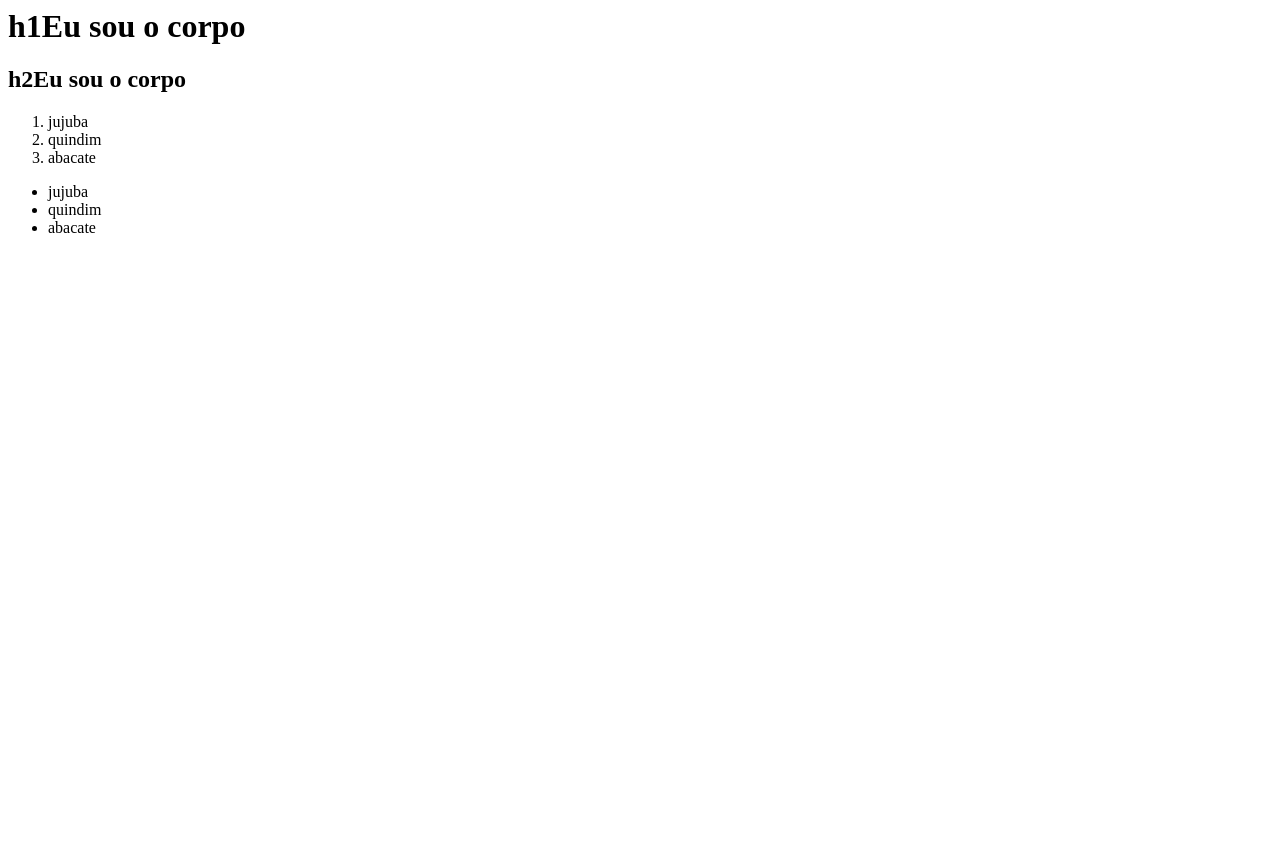
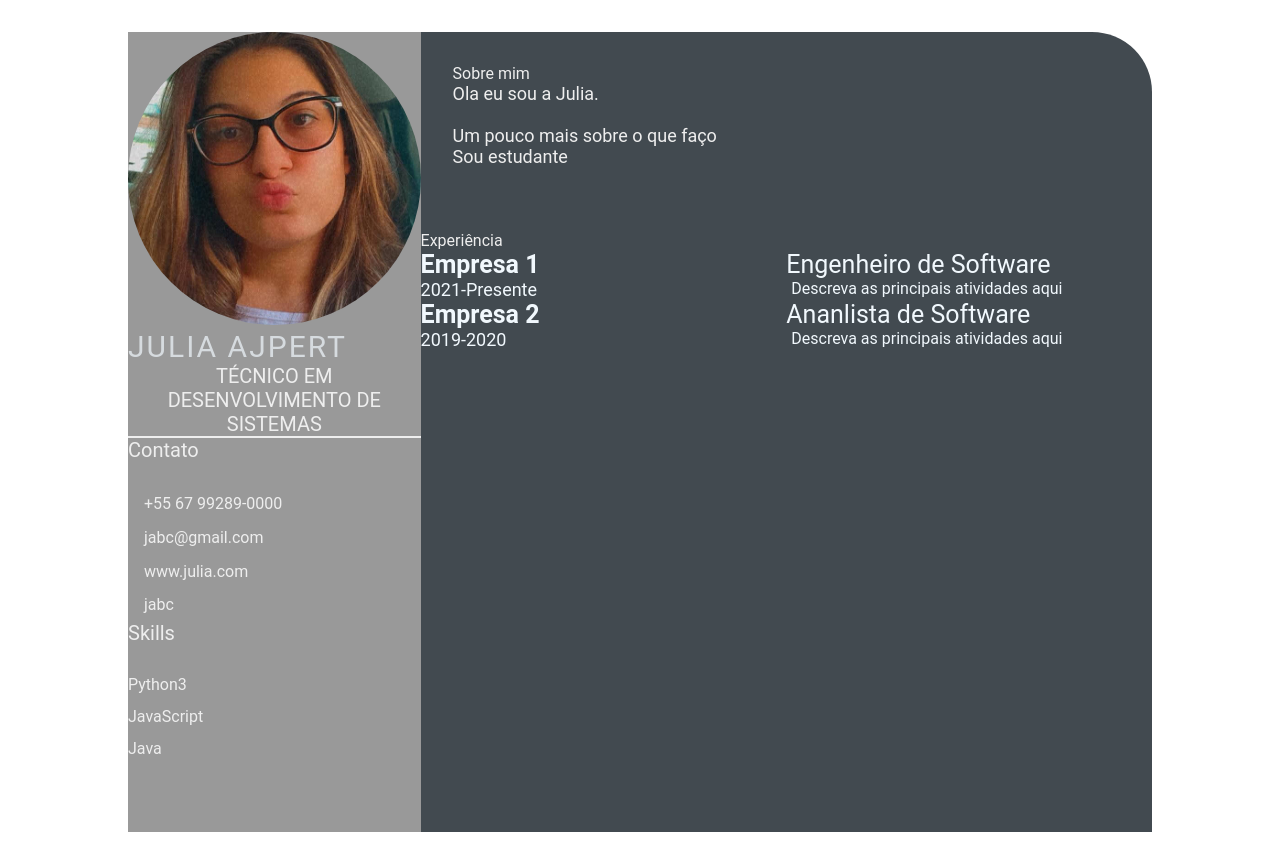
Before and after one commit to jajpert/devweekgit.github.io, a plain HTML site: page index.html in a window 1280 px wide. Before the commit the page ends 800 px from the top, so only its background shows below. Drawn offline with Linux system fonts and the light colour scheme.

Commit message:
atividade dia 3 (#6)

```diff
--- a/index.html
+++ b/index.html
@@ -1,21 +1,88 @@
-<html>
-    <head>
-        <title>
-            pagina nova
-        </title>
-    </head>
-    <body>
-        <h1>h1Eu sou o corpo</h1>
-        <h2>h2Eu sou o corpo</h2>
-    </body>
-    <ol>
-        <li>jujuba</li>
-        <li>quindim</li>
-        <li>abacate</li>
-    </ol>
-    <ul>
-        <li>jujuba</li>
-        <li>quindim</li>
-        <li>abacate</li>
-    </ul>
+<!DOCTYPE html>
+<html lang="en">
+<head>
+    <meta charset="UTF-8">
+    <meta http-equiv="X-UA-Compatible" content="IE=edge">
+    <meta name="viewport" content="width=device-width, initial-scale=1.0">
+    <title>Julia Ajpert CV</title>
+
+    <link rel="stylesheet" href="style.css">
+
+</head>
+<body>
+    <main class="resume-contents">
+        <section class="left-section">
+            <section class="left-section-content">
+                <div class="profile">
+                    <img class="profile-image" src="img/me.jpg" alt="Profile image">
+                    <p class="name">Julia Ajpert</p>
+                    <p class="profession">Técnico em Desenvolvimento de Sistemas</p>
+                </div>
+                <div class="contact-info">
+                    <p class="left-title">Contato</p>
+                    <ul>
+                        <li><i class="fa fa-phone"></i>+55 67 99289-0000</li>
+                        <li><i class="fa fa-envelope"></i>jabc@gmail.com</li>
+                        <li><i class="fa fa-globe"></i>www.julia.com</li>
+                        <li><i class="fa fa-github"></i>jabc</li>
+                    </ul>
+                </div>
+                <div class="skills">
+                    <p class="left-title">Skills</p>
+                    <ul>
+                        <li><p>Python3</p></li>
+                        <li><p>JavaScript</p></li>
+                        <li><p>Java</p></li>
+                    </ul>
+                </div>
+            </section>
+        </section>
+            <section class="right-section">
+                <div class="right-section-contents">
+                    <section class="about gap">
+
+                        <div class="right-title">Sobre mim</div>
+                        <p class="about-me-contents">
+                            Ola eu sou a Julia.<br>
+                            <br> Um pouco mais sobre o que faço
+                            <br> Sou estudante
+
+                        </p>
+
+                    </section>
+
+                </div>
+
+            <section class="experience gap">
+                <div class="right-title">Experiência</div>
+                <div class="experience-contents">
+                    <div class="exp-left">
+                        <p class="exp-company-name">Empresa 1</p>
+                        <p class="exp-time-period">2021-Presente</p>
+                    </div>
+                    <div class="exp-right">
+                        <p class="exp-position">Engenheiro de Software</p>
+                        <p class="exp-desc">
+                            Descreva as principais atividades aqui
+                        </p>
+                    </div>
+                    <div class="exp-left">
+                        <p class="exp-company-name">Empresa 2</p>
+                        <p class="exp-time-period">2019-2020</p>
+                    </div>
+                    <div class="exp-right">
+                        <p class="exp-position">Ananlista de Software</p>
+                        <p class="exp-desc">
+                            Descreva as principais atividades aqui
+                        </p>
+                    </div>
+                </div>
+
+
+            </section>
+
+            </section>
+
+    </main>
+</body>
 </html>
--- /dev/null
+++ b/style.css
@@ -0,0 +1,138 @@
+* {
+    margin: 0;
+    padding: 0;
+    box-sizing: border-box;
+    list-style: none;
+    font-family: 'Roboto', sans-serif;
+}
+
+.resume-contents {
+    min-height: 100vh;
+    width: 80%;
+    margin: 2rem auto;
+    display: grid;
+    grid-template-columns: repeat(7, 1fr);
+}
+
+.left-section {
+    grid-column: span 2;
+    height: 100%;
+    background-color: #999999;
+}
+
+.right-section {
+    grid-column: span 5;
+    height: 100%;
+    background-color: #424a50;
+    border-radius: 0px 60px 0px 0px;
+}
+
+.left-section-contents{
+    padding: 2rem 2rem;
+}
+
+.profile {
+    width: 100%;
+    border-bottom: 2px solid #eeeeee;
+}
+
+.profile .profile-image {
+    width: 100%;
+    border-radius: 100%;
+}
+
+.name {
+    color: #D6DBDF;
+    font-size: 30px;
+    letter-spacing: 2px;
+    text-transform: uppercase;
+}
+
+.profession {
+    color: #eeeeee;
+    font-size: 20px;
+    text-transform: uppercase;
+    text-align: center;
+}
+
+/* .contact-info { border-bottom: 2px solid #1B2631; } */
+.left-title {
+    color: #eeeeee;
+    font-size: 20px;
+}
+
+.contact-info ul {
+    padding-top: 1.5rem;
+}
+
+.contact-info ul li,
+.references ul li {
+    padding: .4rem 0;
+    color: #eeeeee;
+}
+
+.contact-info ul li i,
+.references ul li i {
+    padding-right: 1rem;
+    font-size: 18px;
+    color: #eeeeee;
+}
+
+.skills ul {
+    padding-top: 1.5rem;
+}
+.skills ul li p {
+    padding: .4rem 0;
+    color: #eeeeee;
+}
+
+.right-section-contents {
+    padding: 2rem 2rem;
+}
+
+.right-title {
+    color: #eeeeee;
+}
+
+.gap {
+    padding-bottom: 2rem;
+}
+.about-me-contents {
+    font-size: 18px;
+    color: #eeeeee;
+}
+
+.experience-contents,
+.education-contents,
+.awards-contents {
+    display: grid;
+    grid-template-columns: repeat(2, 1fr);
+    padding-bottom: 2rem;
+    color: #F1F8FD;
+}
+
+.exp-company-name,
+.education-school-name,
+.awards-company-name {
+    font-size: 25px;
+    font-weight: bold;
+}
+
+.exp-time-period,
+.educationp-time-period,
+.awards-time-period {
+    font-size: 18px;
+}
+
+.exp-position,
+.education-subject,
+.awards-name {
+    font-size: 25px;
+}
+
+.exp-desc,
+.education-desc,
+.awards-desc {
+    font-size: 16px;
+    padding-left: 5px;
+}
```
Also changed, not shown: img/me.jpg (added).
